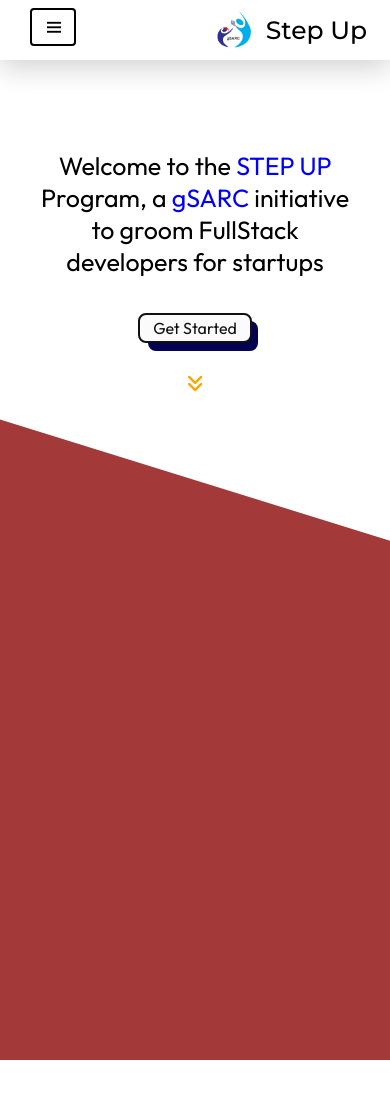
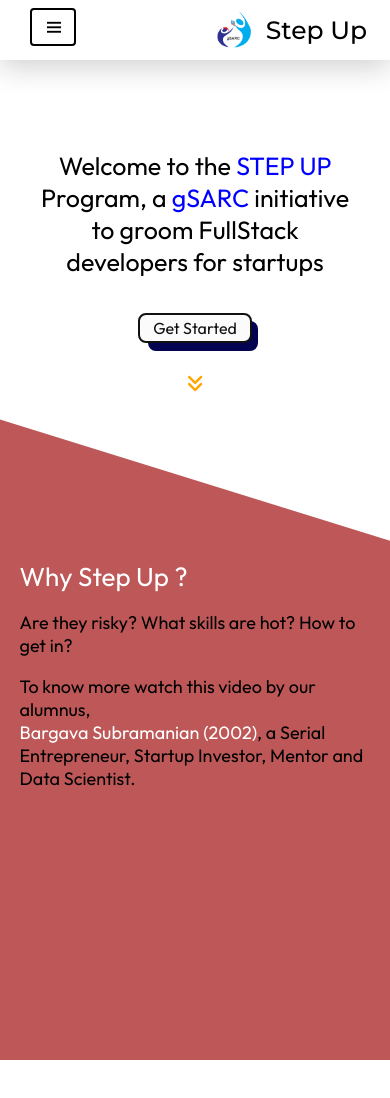
Before and after one commit to jeremyasirwaad/StepUp, a React (Create React App) app: page / in a window 390 px wide. Shown: the top 1098 px of the page. Before the commit the page ends 1060 px from the top, so only its background shows below. Built offline with nearby package versions, Linux system fonts and the light colour scheme.

Commit message:
added second page

```diff
--- a/package.json
+++ b/package.json
@@ -14,6 +14,7 @@
     "@testing-library/user-event": "^13.5.0",
     "react": "^17.0.2",
     "react-dom": "^17.0.2",
+    "react-player": "^2.9.0",
     "react-scripts": "5.0.0",
     "react-simple-image-slider": "^2.3.0",
     "web-vitals": "^2.1.3"
--- a/src/components/Landing/Landing.css
+++ b/src/components/Landing/Landing.css
@@ -53,7 +53,9 @@
 }
 
 .custom-shape-divider-bottom-1642609008 .shape-fill {
-    fill: #a33939;
+    fill: #be5858;
+    /* fill: #a33939; */
+
 }
 
 .landingcontents{
--- a/src/components/NavBar/Navbar.js
+++ b/src/components/NavBar/Navbar.js
@@ -10,9 +10,10 @@
             <nav class="menu">
                 <a href="#link">Home</a>
                 <a href="#link">Why StartUps ?</a>
-                <a href="#link">Where To Start ?</a>
-                <a href="#link">Contact</a>
-                <a href="#link">About</a>
+                <a href="#link">Why FullStack ?</a>
+                <a href="#link">STEP UP Program</a>
+                <a href="#link">Resources</a>
+                <a href="#link">FAQ</a>
             </nav>
             </details>
         </div>
--- a/src/components/Section2/Section2.js
+++ b/src/components/Section2/Section2.js
@@ -1,10 +1,19 @@
 import React from 'react';
 import './section2.css'
-
+import ReactPlayer from 'react-player'
 const Section2 = () => {
     return (
         <div className='section2'>
-
+            <div className="sec2contents">
+                <span className='sec2title'>Why Step Up ?</span>
+                <p>Are they risky?
+                    What skills are hot?
+                    How to get in?</p>
+                <p>
+                To know more watch this video by our alumnus, <br /> <span className='colsec2'> Bargava Subramanian (2002)</span>, a Serial Entrepreneur, Startup Investor, Mentor and Data Scientist.
+                </p>
+                <ReactPlayer url='https://youtu.be/tEzP3v5mizs' controls = "true" width= "100%" height={300}  />
+            </div>
         </div>
     );
 }
--- a/src/components/Section2/section2.css
+++ b/src/components/Section2/section2.css
@@ -1,9 +1,32 @@
+@import url('https://fonts.googleapis.com/css2?family=Outfit&display=swap');
+@media only screen and (max-width: 600px)
+{
+    .section2{
+        height: 500px;
+        width: 100vw;
+        background-color: #be5858;
+        display: flex;
+        justify-content: center;
+        align-items: center;
+    }
 
+    .sec2contents{
+        height: 100%;
+        width: 90%;
+        color: rgb(0, 0, 0);
+    font-family: 'Outfit', sans-serif;
+        font-size: 18px;
 
+        /* margin-ttom: 100px; */
 
-.section2{
-    height: 500px;
-    width: 100vw;
-    background-color: #a33939;
+    }
 
+    .sec2title{
+        font-size: 26px;
+        color: rgb(255, 255, 255);
+    }
+
+    .colsec2{
+        color: white;
+    }
 }
```
Also changed, not shown: 1 other file (tests, documents, lock files or other folders).
